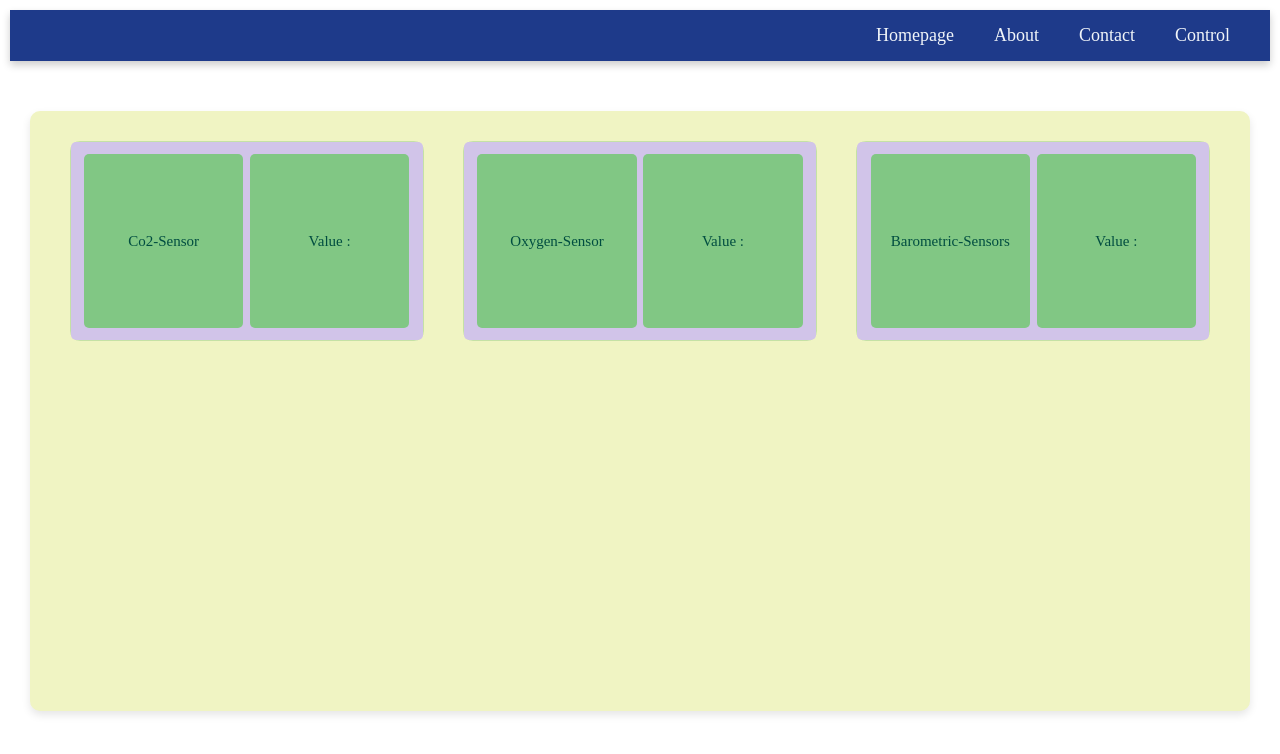
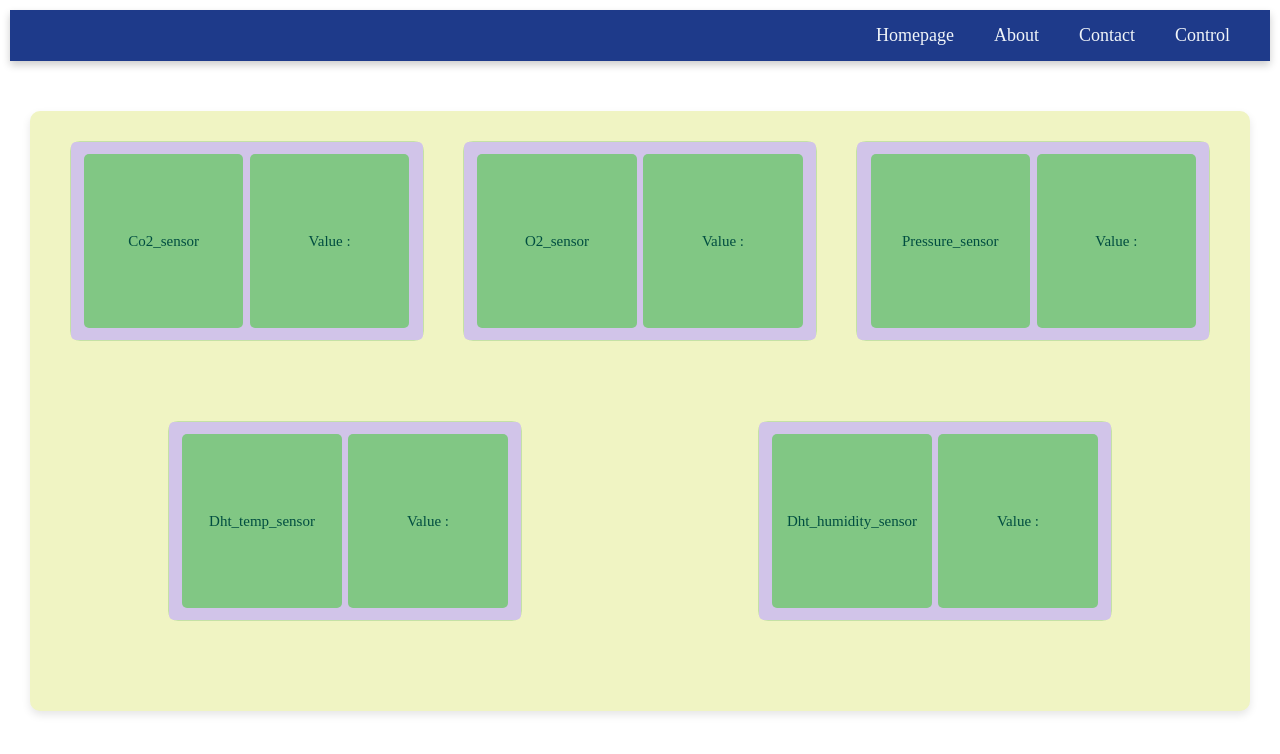
Before and after one commit to Developerganesh01/Final-capstone, a React (Create React App) app: page /Environment in a window 1280 px wide. Shown: the top 754 px of the page. Built offline with nearby package versions, Linux system fonts and the light colour scheme; no server answers; the database is empty.

Commit message:
update files

```diff
--- a/src/components/Historical.jsx
+++ b/src/components/Historical.jsx
@@ -2,12 +2,14 @@ import { useEffect,useState } from "react";
 import styles from "./HistoricalData.module.css";
 import HistoricalGraph from "./HistoricalGraph";
 import {v4 as uuidv4} from "uuid";
+import { useParams } from "react-router-dom";
 function Historical()
 {
   const[sensorDataList,setSensorDataList]=useState([]);
   const [startDate,setStartDate]=useState("");
   const[endDate,setEndDate]=useState("");
-
+  const params=useParams();
+  const type=params.sensor;
   useEffect(()=>{
     const now = new Date();
     const year = now.getFullYear();
@@ -25,7 +27,7 @@ function Historical()
   async function getData(sd,ed)
   {
     try{
-      const response=await fetch(`${process.env.REACT_APP_CAPSTONEBACKEDNBASEURL}/ph-sensor/gethistoricaldata`,{
+      const response=await fetch(`${process.env.REACT_APP_CAPSTONEBACKEDNBASEURL}/${type}/gethistoricaldata`,{
         method:"POST",
         headers:{
           'Content-Type':'application/json'
--- a/src/components/Sensor.jsx
+++ b/src/components/Sensor.jsx
@@ -15,7 +15,9 @@ export default function Sensor({firebaseRTDBPath})
       if(sensorValue !== newValue)
       {
         setMsg(`${firebaseRTDBPath} value changed from ${sensorValue} to ${newValue}`)
-        setSensorValue(newValue);
+        setSensorValue(()=>{
+          setSensorValue(newValue);
+        });
         setTimeout(()=>{
           setMsg(null);
         },1000)
@@ -24,7 +26,7 @@ export default function Sensor({firebaseRTDBPath})
     return () => {
       off(sensorRef);
     };
-  }, []);
+  }, [sensorValue]);
   return (
   <>
   <div className={styles.sensordetailbox}>
--- a/src/data/environmentMonitoringSensors.json
+++ b/src/data/environmentMonitoringSensors.json
@@ -1,6 +1,6 @@
 [
   {
-    "href": "co2-sensor",
+    "href": "co2_sensor",
     "title": "CO2 Gas Sensor",
     "description": "Measures the concentration of CO2 gas in the air",
     "valueId": "co2-value",
@@ -9,7 +9,7 @@
     "collection":"co2models"
   },
   {
-    "href": "oxygen-sensor",
+    "href": "o2_sensor",
     "title": "Oxygen Gas Sensor",
     "description": "Measures the concentration of oxygen gas in the air",
     "valueId": "oxygen-value",
@@ -18,12 +18,18 @@
     "collection":"oxygenmodels"
   },
   {
-    "href": "barometric-sensors",
+    "href": "pressure_sensor",
     "title": "BMP180 Barometric Sensor",
     "description": "Measures atmospheric pressure",
     "valueId": "barometric-value",
     "dataAttribute": "pressure-sensor",
     "dataValue": "View Atmospheric Pressure Sensor's Data",
     "collection":"phmodels"
+  },
+  {
+    "href":"dht_temp_sensor"
+  },
+  {
+    "href":"dht_humidity_sensor"
   }
 ]
--- a/src/data/growLightMonitoringSensors.json
+++ b/src/data/growLightMonitoringSensors.json
@@ -1,6 +1,15 @@
 [
   {
-    "href": "bh1750-sensor",
+    "href": "ldr_analog",
+    "title": "LDR Sensor",
+    "description": "Measures the resistance of the light-dependent resistor",
+    "valueId": "ldr-value",
+    "dataAttribute": "ldr-sensor",
+    "dataValue": "View LDR Sensor's Data",
+    "collection":"ldrmodels"
+  },
+  {
+    "href": "light_intensity_bh1750",
     "title": "BH1750 (GY-30) Sensor",
     "description": "Measures ambient light intensity",
     "valueId": "bh1750-value",
@@ -9,12 +18,6 @@
     "collection":"phmodels"
   },
   {
-    "href": "ldr-sensor",
-    "title": "LDR Sensor",
-    "description": "Measures the resistance of the light-dependent resistor",
-    "valueId": "ldr-value",
-    "dataAttribute": "ldr-sensor",
-    "dataValue": "View LDR Sensor's Data",
-    "collection":"ldrmodels"
+    "href":"light_intensity_tsl2591"
   }
 ]
--- a/src/data/nutrientMonitoringSensors.json
+++ b/src/data/nutrientMonitoringSensors.json
@@ -18,39 +18,9 @@
     "collection":"tdsmodels"
   },
   {
-    "href": "ultrasonic-sensor",
-    "title": "Ultrasonic Sensor",
-    "description": "Measuring distance",
-    "valueId": "ultrasonic-value",
-    "dataAttribute": "ultrasonic-sensor",
-    "dataValue": "View Ultrasonic Sensor's Data",
-    "collection":"ultrasonicmodels"
+    "href":"h2o_temp_sensor"
   },
   {
-    "href": "temperature-sensor",
-    "title": "Temperature Sensor",
-    "description": "Measures water's temperature",
-    "valueId": "temperature-value",
-    "dataAttribute": "temperature-sensor",
-    "dataValue": "View Temperature Sensor's Data",
-    "collection":"temperaturemodels"
-  },
-  {
-    "href": "water-flow-meter",
-    "title": "Water Flow Meter",
-    "description": "Measures the quantity of water flown through it",
-    "valueId": "water-flow-value",
-    "dataAttribute": "water-flow-sensor",
-    "dataValue": "View Water-flow Sensor's Data",
-    "collection":"phmodels"
-  },
-  {
-    "href": "dissolve-oxygen-sensor",
-    "title": "Dissolve Oxygen Sensor",
-    "description": "Measures oxygen pressure in the tank",
-    "valueId": "dissolve-oxygen-value",
-    "dataAttribute": "dissolve-oxygen-sensor",
-    "dataValue": "View Dissolve oxygen Sensor's Data",
-    "collection":"phmodels"
+    "href":"ec_sensor"
   }
 ]
```
